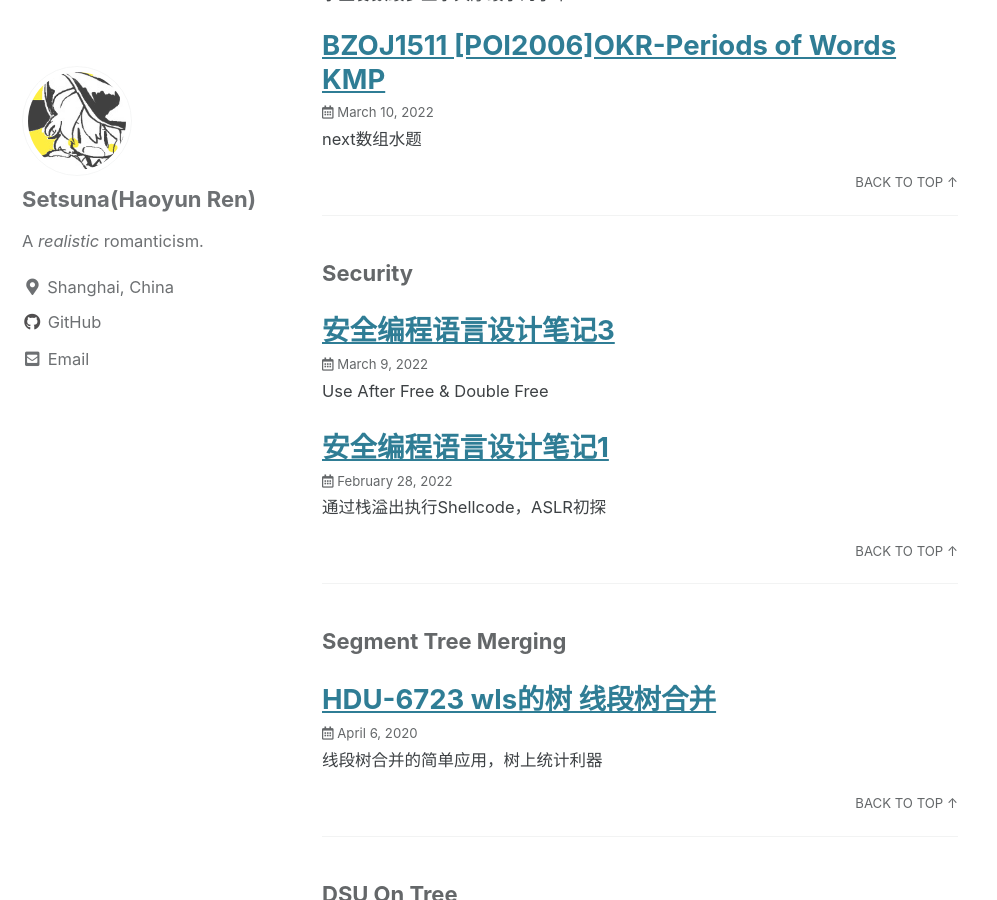
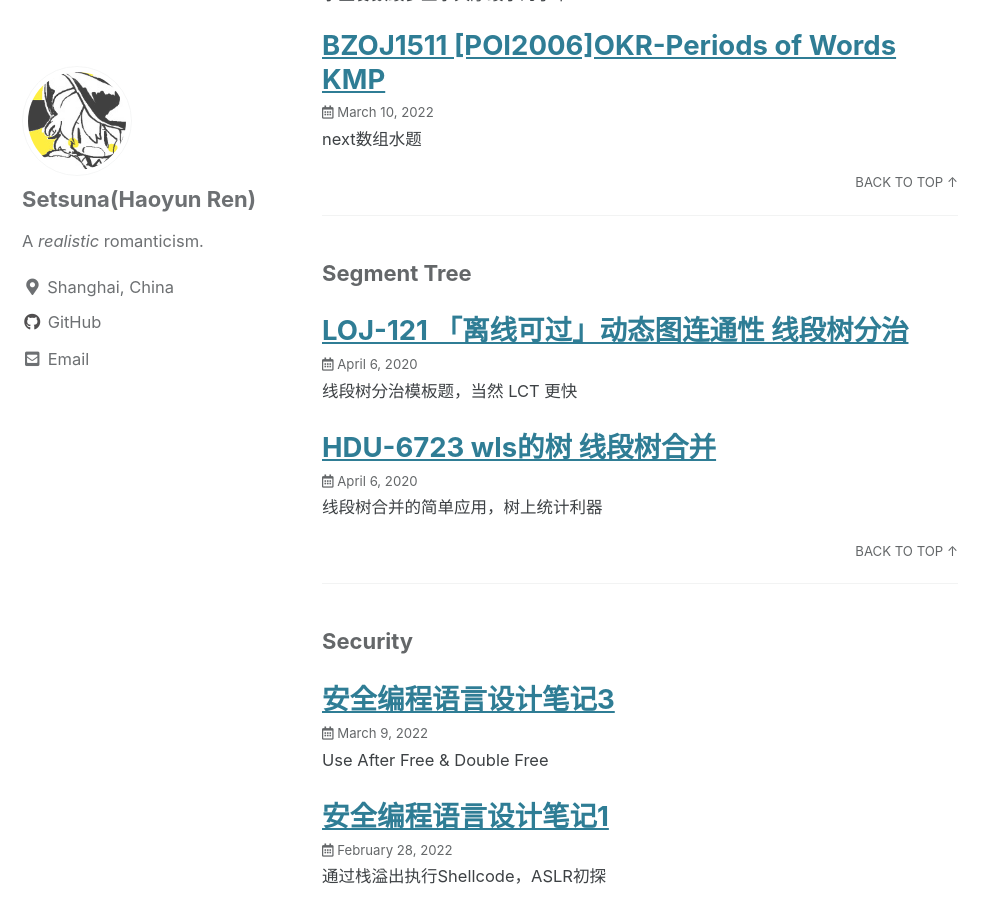
Before and after one commit to SetsunaChyan/SetsunaChyan.github.io, a Jekyll site: the page built from _pages/tag-archive.md, in a window 1280 px wide and 900 px high, scrolled down 1936 px. Shown: the whole window, without its empty margins (0-997 px from the left). Built offline with Jekyll 4.4.1, drawn with Linux system fonts in a browser that asks for light colours; cached includes are drawn as plain includes; some of the changed text lies outside the part shown.

Commit message:
Add archives

```diff
--- a/_posts/LOJ-121 「离线可过」动态图连通性.md
+++ b/_posts/2020-04-06-LOJ121.md
@@ -1,4 +1,11 @@
-## LOJ-121 「离线可过」动态图连通性 线段树分治
+---
+title: "LOJ-121 「离线可过」动态图连通性 线段树分治"
+categories: [Tutorial]
+tags: [Segment Tree]
+toc: false
+classes: []
+excerpt: "线段树分治模板题，当然 LCT 更快"
+---
 
 [传送门](<https://loj.ac/problem/121>)
 
```
Also changed, not shown: _posts/2020-04-06-HDU-6723 wls的树.md (+1 -1 lines).
